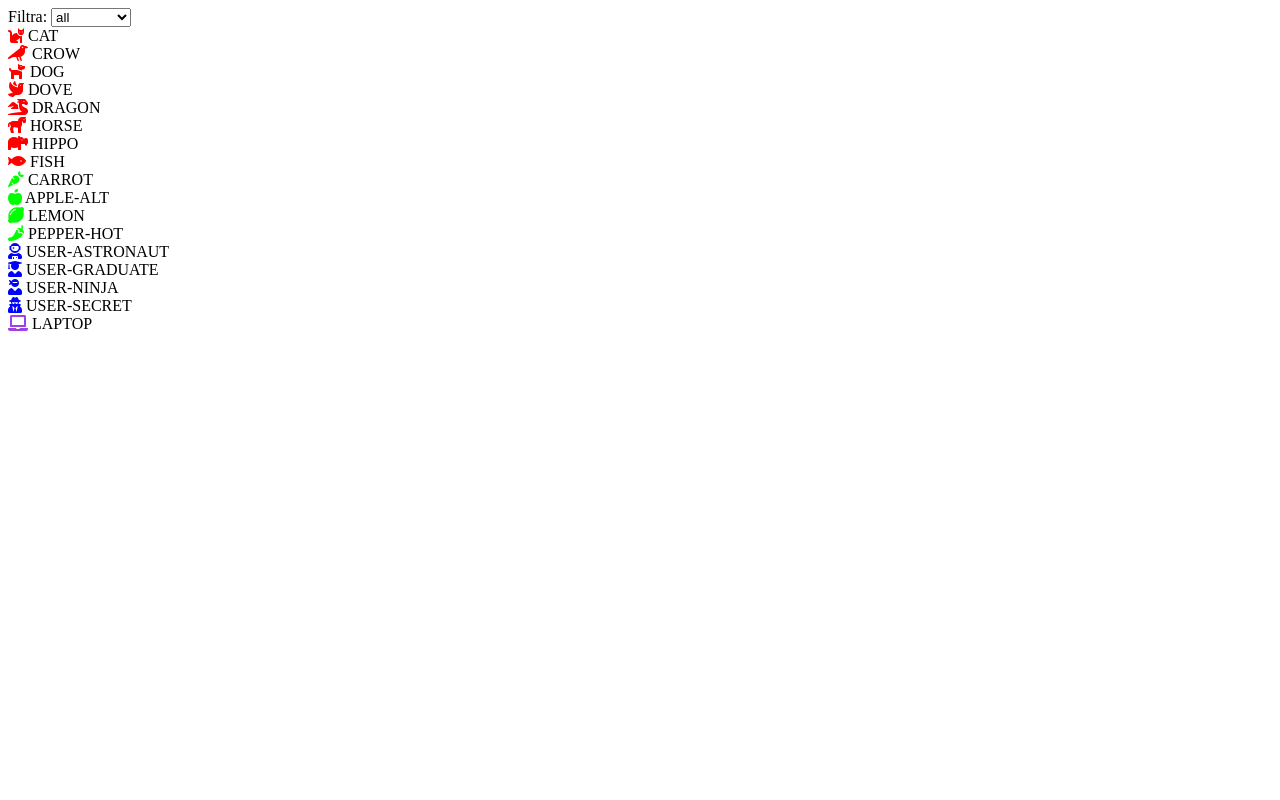
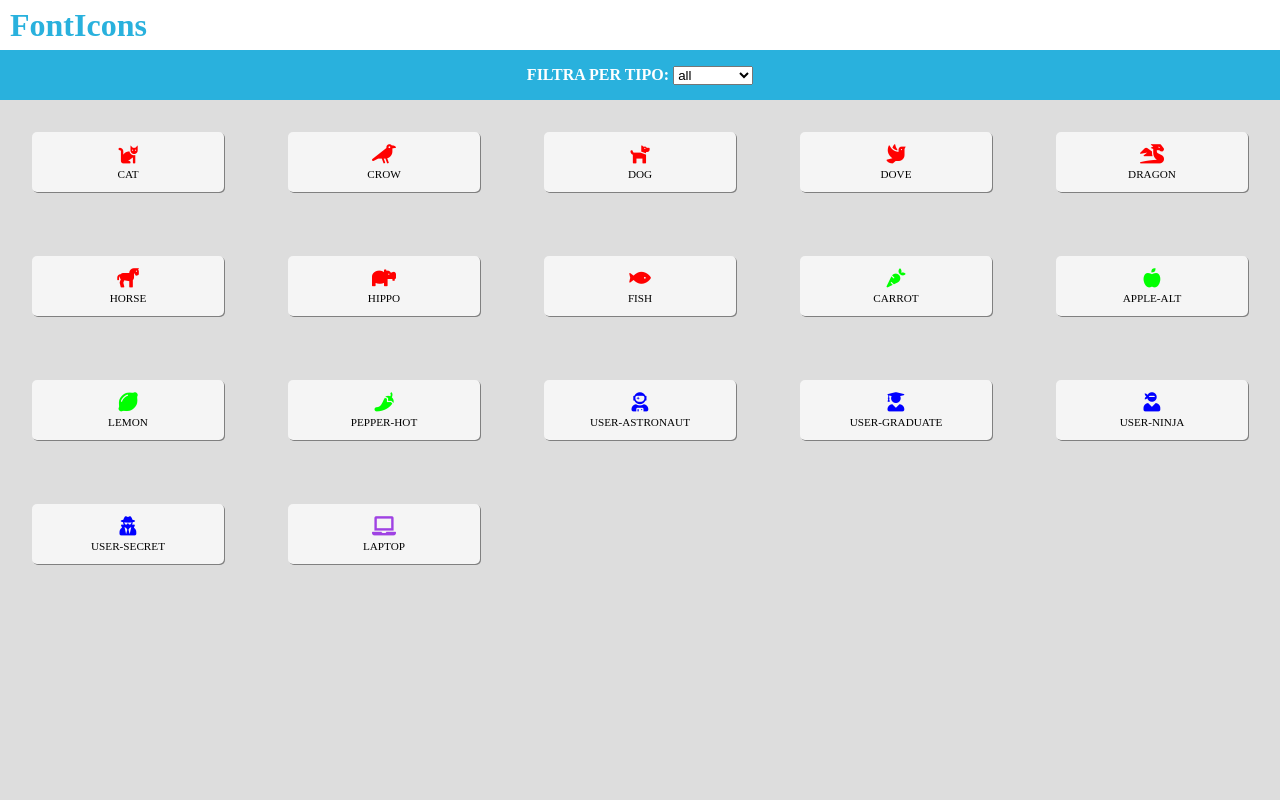
Before and after one commit to laura-caldaronello/js-es6-icons, a plain HTML site: page index.html in a window 1280 px wide. Drawn offline with nearby package versions, Linux system fonts and the light colour scheme.

Commit message:
Mi sembra finito

```diff
--- a/css/style.css
+++ b/css/style.css
@@ -0,0 +1,66 @@
+/* selettori preliminari */
+* {
+    margin: 0;
+    padding: 0;
+    box-sizing: border-box;
+}
+body {
+    height: 100vh;
+    width: 100%;
+}
+/* /selettori preliminari */
+
+/* selettori specifici */
+#header-top {
+    height: 50px;
+    background-color: white;
+}
+#header-top h1 {
+    font-weight: bold;
+    line-height: 50px;
+    margin-left: 10px;
+    color: rgb(41,177,221);
+}
+
+#header-bottom {
+    height: 50px;
+    background-color: rgb(41,177,221);
+    text-align: center;
+    text-transform: uppercase;
+    font-weight: bold;
+    color: white;
+    line-height: 50px;
+}
+
+main {
+    height: calc(100% - 100px);
+    background-color: rgb(221,221,221);
+}
+
+#icons-container {
+    display: flex;
+    flex-wrap: wrap;
+}
+#icons-container > div {
+    height: 60px;
+    flex-basis: 15%;
+    margin: calc((100% - (15% * 5)) / 10);
+    background-color: grey;
+    display: flex;
+    flex-direction: column;
+    justify-content: center;
+    text-align: center;
+    border-radius: 5px;
+    background-color: rgb(245,245,245);
+    box-shadow: 1px 1px grey;
+}
+#icons-container > div i {
+    font-size: 1.2em;
+    margin: 2.5px;
+}
+#icons-container > div div.text {
+    font-size: 0.7em;
+    margin: 2.5px;
+}
+
+/* /selettori specifici */
--- a/index.html
+++ b/index.html
@@ -11,15 +11,22 @@
     <title>Document</title>
 </head>
 <body>
-    <div>
-        <label for="type">Filtra:</label>
-        <select name="type" id="type">
+    <header>
+        <div id="header-top">
+            <h1>FontIcons</h1>
+        </div>
+        <div id='header-bottom'>
+            <label for="type">Filtra per tipo:</label>
+            <select name="type" id="type">
 
-        </select>
-    </div>
-    <div id="icons-container">
+            </select>
+        </div>
+    </header>
+    <main>
+        <div id="icons-container">
 
-    </div>
+        </div>
+    </main>
 
 </body>
 </html>
--- a/js/main.js
+++ b/js/main.js
@@ -148,7 +148,12 @@ function print(array,where) {
     where.html('');
     array.forEach((item) => {
         let {name,prefix,family,color} = item;
-        where.append(`<div><i class="${family} ${prefix}${name}" style="color: ${color}"></i> ${name.toUpperCase()}</div>`);
+        where.append(`  <div>
+                            <i class="${family} ${prefix}${name}" style="color: ${color}"></i>
+                            <div class="text">
+                                ${name.toUpperCase()}
+                            </div>
+                        </div>`);
     });
 };
 
```
